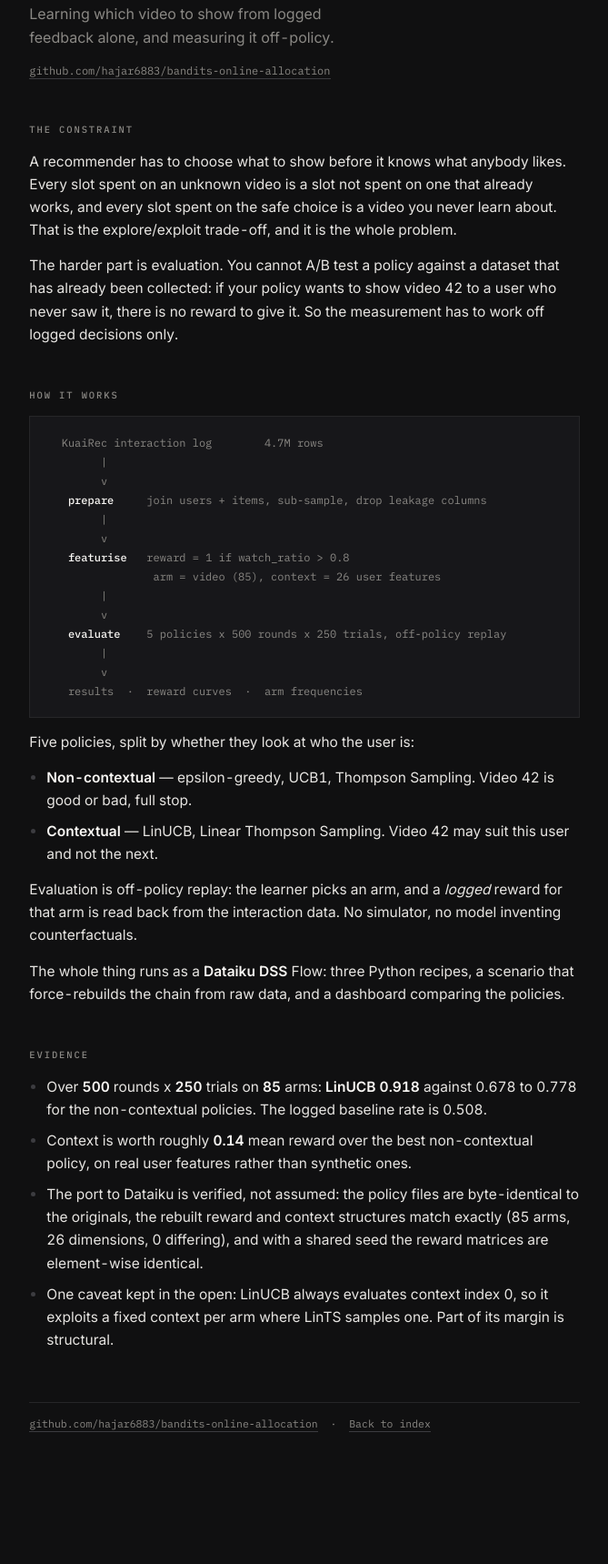
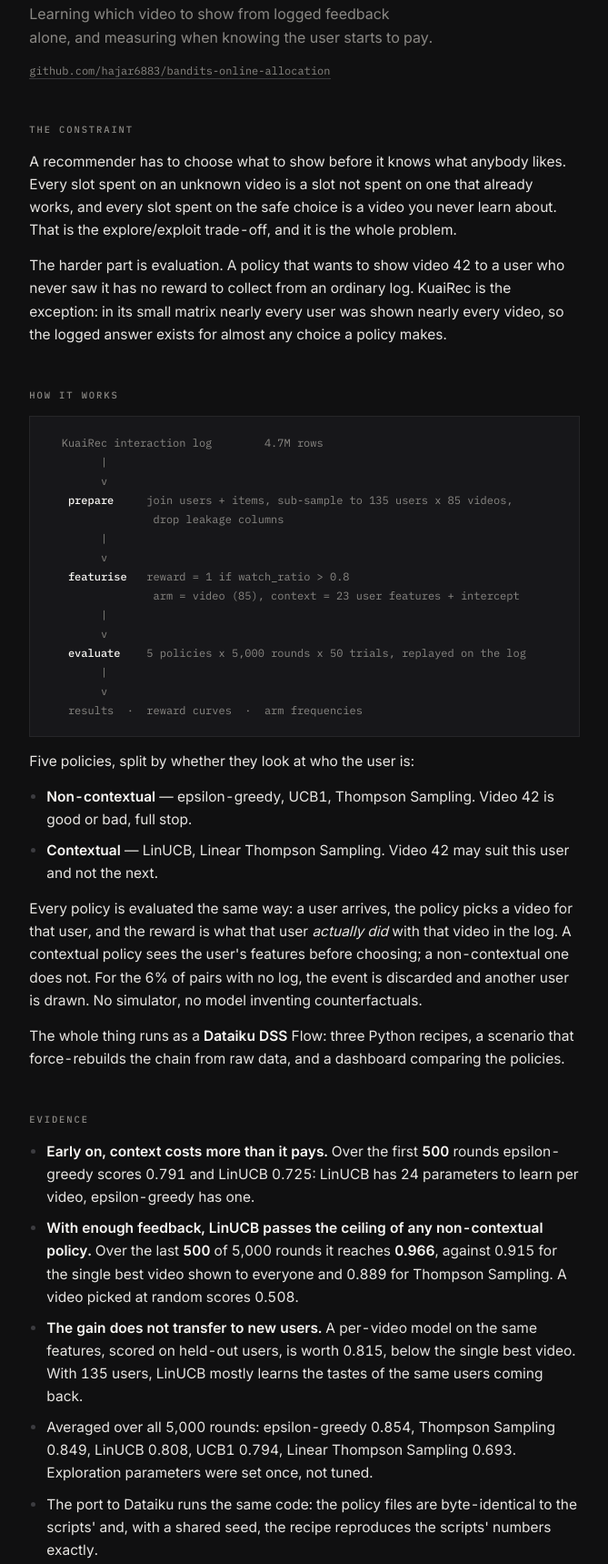
Before and after one commit to hajar6883/work, a plain HTML site: page releases/bandits/index.html in a window 1280 px wide. Shown: the part 171-1890 px from the top of the page at 91% size, without its empty margins (305-974 px from the left). Before the commit the page ends 1856 px from the top, so only its background shows below. Drawn offline with Linux system fonts and the light colour scheme.

Commit message:
update on Mab project

```diff
--- a/releases/bandits/index.html
+++ b/releases/bandits/index.html
@@ -74,7 +74,7 @@ b{font-weight:600;color:var(--hi)}
 <div class="masthead">
   <div><h1>Recommendation with multi-armed bandits</h1></div>
 </div>
-<p class="lede">Learning which video to show from logged feedback alone, and measuring it off-policy.</p>
+<p class="lede">Learning which video to show from logged feedback alone, and measuring when knowing the user starts to pay.</p>
 <p class="ghline"><a href="https://github.com/hajar6883/bandits-online-allocation">github.com/hajar6883/bandits-online-allocation</a></p>
 
 <h2>The constraint</h2>
@@ -82,22 +82,24 @@ b{font-weight:600;color:var(--hi)}
 Every slot spent on an unknown video is a slot not spent on one that already works, and every
 slot spent on the safe choice is a video you never learn about. That is the
 explore/exploit trade-off, and it is the whole problem.</p>
-<p>The harder part is evaluation. You cannot A/B test a policy against a dataset that has
-already been collected: if your policy wants to show video 42 to a user who never saw it,
-there is no reward to give it. So the measurement has to work off logged decisions only.</p>
+<p>The harder part is evaluation. A policy that wants to show video 42 to a user who never
+saw it has no reward to collect from an ordinary log. KuaiRec is the exception: in its small
+matrix nearly every user was shown nearly every video, so the logged answer exists for almost
+any choice a policy makes.</p>
 
 <h2>How it works</h2>
 <pre>  KuaiRec interaction log        4.7M rows
         |
         v
-   <b>prepare</b>     join users + items, sub-sample, drop leakage columns
+   <b>prepare</b>     join users + items, sub-sample to 135 users x 85 videos,
+                drop leakage columns
         |
         v
    <b>featurise</b>   reward = 1 if watch_ratio > 0.8
-                arm = video (85), context = 26 user features
+                arm = video (85), context = 23 user features + intercept
         |
         v
-   <b>evaluate</b>    5 policies x 500 rounds x 250 trials, off-policy replay
+   <b>evaluate</b>    5 policies x 5,000 rounds x 50 trials, replayed on the log
         |
         v
    results  ·  reward curves  ·  arm frequencies</pre>
@@ -106,18 +108,22 @@ there is no reward to give it. So the measurement has to work off logged decisio
   <li><b>Non-contextual</b> &mdash; epsilon-greedy, UCB1, Thompson Sampling. Video 42 is good or bad, full stop.</li>
   <li><b>Contextual</b> &mdash; LinUCB, Linear Thompson Sampling. Video 42 may suit this user and not the next.</li>
 </ul>
-<p>Evaluation is off-policy replay: the learner picks an arm, and a <i>logged</i> reward for
-that arm is read back from the interaction data. No simulator, no model inventing
-counterfactuals.</p>
+<p>Every policy is evaluated the same way: a user arrives, the policy picks a video for that
+user, and the reward is what that user <i>actually did</i> with that video in the log. A
+contextual policy sees the user's features before choosing; a non-contextual one does not.
+For the 6% of pairs with no log, the event is discarded and another user is drawn. No
+simulator, no model inventing counterfactuals.</p>
 <p>The whole thing runs as a <b>Dataiku DSS</b> Flow: three Python recipes, a scenario that
 force-rebuilds the chain from raw data, and a dashboard comparing the policies.</p>
 
 <h2>Evidence</h2>
 <ul>
-  <li>Over <span class="n">500</span> rounds x <span class="n">250</span> trials on <span class="n">85</span> arms: <b>LinUCB 0.918</b> against 0.678 to 0.778 for the non-contextual policies. The logged baseline rate is 0.508.</li>
-  <li>Context is worth roughly <span class="n">0.14</span> mean reward over the best non-contextual policy, on real user features rather than synthetic ones.</li>
-  <li>The port to Dataiku is verified, not assumed: the policy files are byte-identical to the originals, the rebuilt reward and context structures match exactly (85 arms, 26 dimensions, 0 differing), and with a shared seed the reward matrices are element-wise identical.</li>
-  <li>One caveat kept in the open: LinUCB always evaluates context index 0, so it exploits a fixed context per arm where LinTS samples one. Part of its margin is structural.</li>
+  <li><b>Early on, context costs more than it pays.</b> Over the first <span class="n">500</span> rounds epsilon-greedy scores 0.791 and LinUCB 0.725: LinUCB has 24 parameters to learn per video, epsilon-greedy has one.</li>
+  <li><b>With enough feedback, LinUCB passes the ceiling of any non-contextual policy.</b> Over the last <span class="n">500</span> of 5,000 rounds it reaches <b>0.966</b>, against 0.915 for the single best video shown to everyone and 0.889 for Thompson Sampling. A video picked at random scores 0.508.</li>
+  <li><b>The gain does not transfer to new users.</b> A per-video model on the same features, scored on held-out users, is worth 0.815, below the single best video. With 135 users, LinUCB mostly learns the tastes of the same users coming back.</li>
+  <li>Averaged over all 5,000 rounds: epsilon-greedy 0.854, Thompson Sampling 0.849, LinUCB 0.808, UCB1 0.794, Linear Thompson Sampling 0.693. Exploration parameters were set once, not tuned.</li>
+  <li>The port to Dataiku runs the same code: the policy files are byte-identical to the scripts' and, with a shared seed, the recipe reproduces the scripts' numbers exactly.</li>
+  <li>A correction: an earlier version of this page reported LinUCB at 0.918 against 0.778. LinUCB was reading one fixed context per video, so it never saw different users. The evaluation was rewritten so that all five policies face the same stream of users.</li>
 </ul>
 
 <p class="foot"><a href="https://github.com/hajar6883/bandits-online-allocation">github.com/hajar6883/bandits-online-allocation</a> &nbsp;&middot;&nbsp; <a href="../../index.html">Back to index</a></p>
```
Also changed, not shown: index.html (+1 -1 lines), 2 other files.
